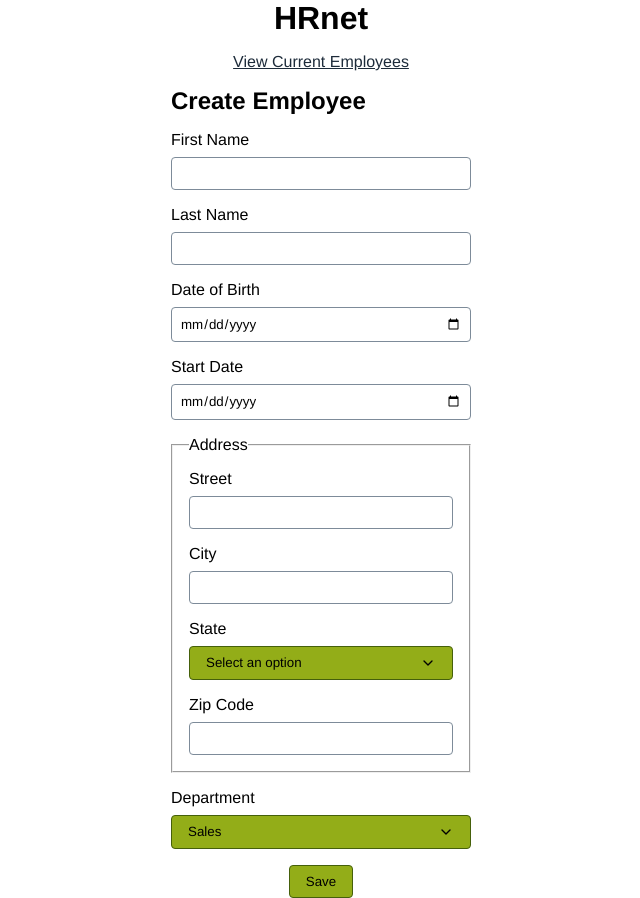
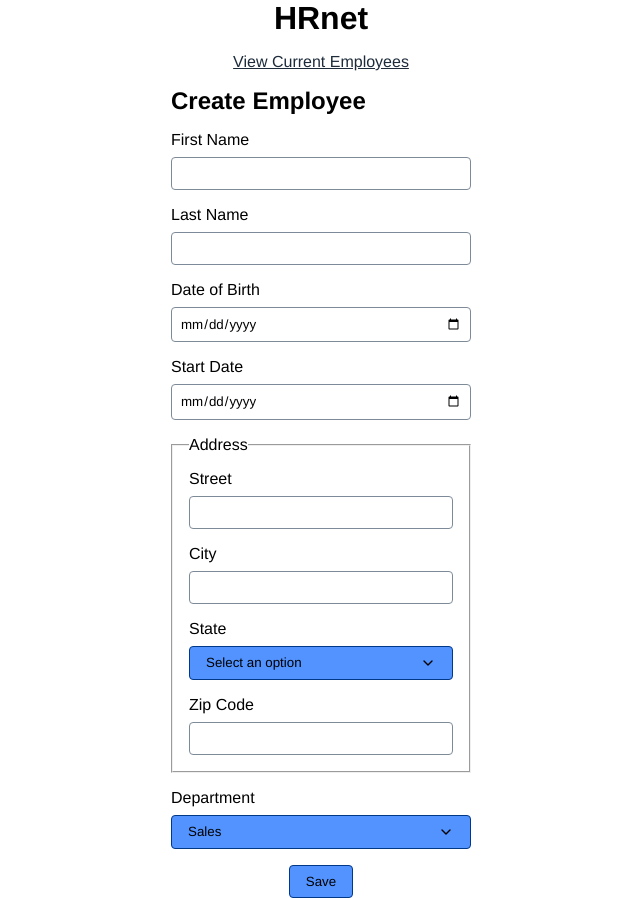
Before and after one commit to SebLau02/Faites-passer-une-librairie-jQuery-vers-React, a React (Vite) app: page /employees/create in a window 1280 px wide. Shown: the whole page, without its empty margins (319-959 px from the left). Built offline with nearby package versions, Linux system fonts and the light colour scheme.

Commit message:
Mise à jour des composants : ajout de la gestion des thèmes dans App, amélioration des styles de bouton et d'IconButton, et simplification de la modal dans CreateEmployee.

```diff
--- a/src/App.jsx
+++ b/src/App.jsx
@@ -1,9 +1,21 @@
 import { Suspense } from "react";
 import { Routes, Route } from "react-router";
 import { CreateEmployee, EmployeesList } from "./pages";
+import ThemeProvider from "./components/ui/Modal/ThemeProvider";
+import { createTheme } from "./components/ui/Modal/createTheme";
+
+const theme = {
+  palette: {
+    primary: "#3b82f6",
+    grey: "#5a6b7b",
+  },
+  radius: "4px",
+  components: {},
+};
 
 function App() {
   return (
+    <ThemeProvider theme={createTheme(theme)}>
       <Suspense fallback={<>Je charge</>}>
         <Routes>
           <Route path="/employees/">
@@ -12,6 +24,7 @@ function App() {
           </Route>
         </Routes>
       </Suspense>
+    </ThemeProvider>
   );
 }
 
--- a/src/components/ui/Button/Button.jsx
+++ b/src/components/ui/Button/Button.jsx
@@ -1,4 +1,15 @@
 const buttonProps = {
+  base: {
+    borderRadius: "0.25rem",
+    border: "1px solid var(--oc-primary800)",
+
+    "&:hover": {
+      filter: "brightness(0.9)",
+    },
+    "&:active": {
+      filter: "brightness(1)",
+    },
+  },
   size: {
     small: {
       style: {
@@ -19,14 +30,14 @@ const buttonProps = {
   variant: {
     contained: {
       style: {
-        backgroundColor: "var(--primary-500)",
-        borderColor: "var(--primary-800)",
+        backgroundColor: "var(--oc-primary500)",
+        borderColor: "var(--oc-primary800)",
       },
     },
     outlined: {
       style: {
-        backgroundColor: "var(--light)",
-        borderColor: "var(--primary-800)",
+        backgroundColor: "var(--oc-light)",
+        borderColor: "var(--oc-primary800)",
       },
     },
   },
@@ -43,8 +54,9 @@ function Button({
   return (
     <button
       type="button"
-      className={`${className || ""} Button-Base`}
+      className={`${className || ""}`}
       style={{
+        ...buttonProps.base,
         ...buttonProps.size[size].style,
         ...buttonProps.variant[variant].style,
         ...style,
--- a/src/components/ui/IconButton/IconButton.jsx
+++ b/src/components/ui/IconButton/IconButton.jsx
@@ -1,15 +1,27 @@
 const buttonProps = {
+  base: {
+    borderRadius: "0.25rem",
+    border: "1px solid var(--oc-primary800)",
+
+    "&:hover": {
+      filter: "brightness(0.9)",
+    },
+    "&:active": {
+      filter: "brightness(1)",
+    },
+  },
+
   variant: {
     contained: {
       style: {
-        backgroundColor: "var(--primary-500)",
-        borderColor: "var(--primary-800)",
+        backgroundColor: "var(--oc-primary500)",
+        borderColor: "var(--oc-primary800)",
       },
     },
     outlined: {
       style: {
-        backgroundColor: "var(--light)",
-        borderColor: "var(--primary-800)",
+        backgroundColor: "var(--oc-light)",
+        borderColor: "var(--oc-primary800)",
       },
     },
   },
@@ -20,10 +32,11 @@ function IconButton({ children, variant = "contained", ...props }) {
     <button
       {...props}
       type="button"
-      className={`Button-Base d-flex align-center justify-center`}
+      className={`d-flex align-center justify-center`}
       style={{
         padding: "8px 8px",
         height: "fit-content",
+        ...buttonProps.base,
         ...buttonProps.variant[variant].style,
         ...props?.style,
       }}
--- a/src/pages/CreateEmployee/CreateEmployee.jsx
+++ b/src/pages/CreateEmployee/CreateEmployee.jsx
@@ -6,17 +6,6 @@ import { STATES } from "../../lib/constants";
 import Button from "../../components/ui/Button/Button";
 import DatePicker from "../../components/ui/DatePicker/DatePicker";
 import Modal from "../../components/ui/Modal/Modal";
-import ThemeProvider from "../../components/ui/Modal/ThemeProvider";
-import { createTheme } from "../../components/ui/Modal/createTheme";
-
-const theme = {
-  palette: {
-    primary: "#5c7d0e",
-    grey: "#5a6b7b",
-  },
-  radius: "4px",
-  components: {},
-};
 
 function CreateEmployee() {
   const [department, setDepartment] = useState("sales");
@@ -136,11 +125,9 @@ function CreateEmployee() {
             Save
           </Button>
         </form>
-        <ThemeProvider theme={createTheme(theme)}>
-          <Modal open={open} onClose={() => setOpen(!open)}>
-            <div>Employee Created!</div>
-          </Modal>
-        </ThemeProvider>
+        <Modal open={open} onClose={() => setOpen(!open)}>
+          <div>Employee Created!</div>
+        </Modal>
       </div>
     </div>
   );
```
Lines whose indentation alone changed are shown as unchanged.
